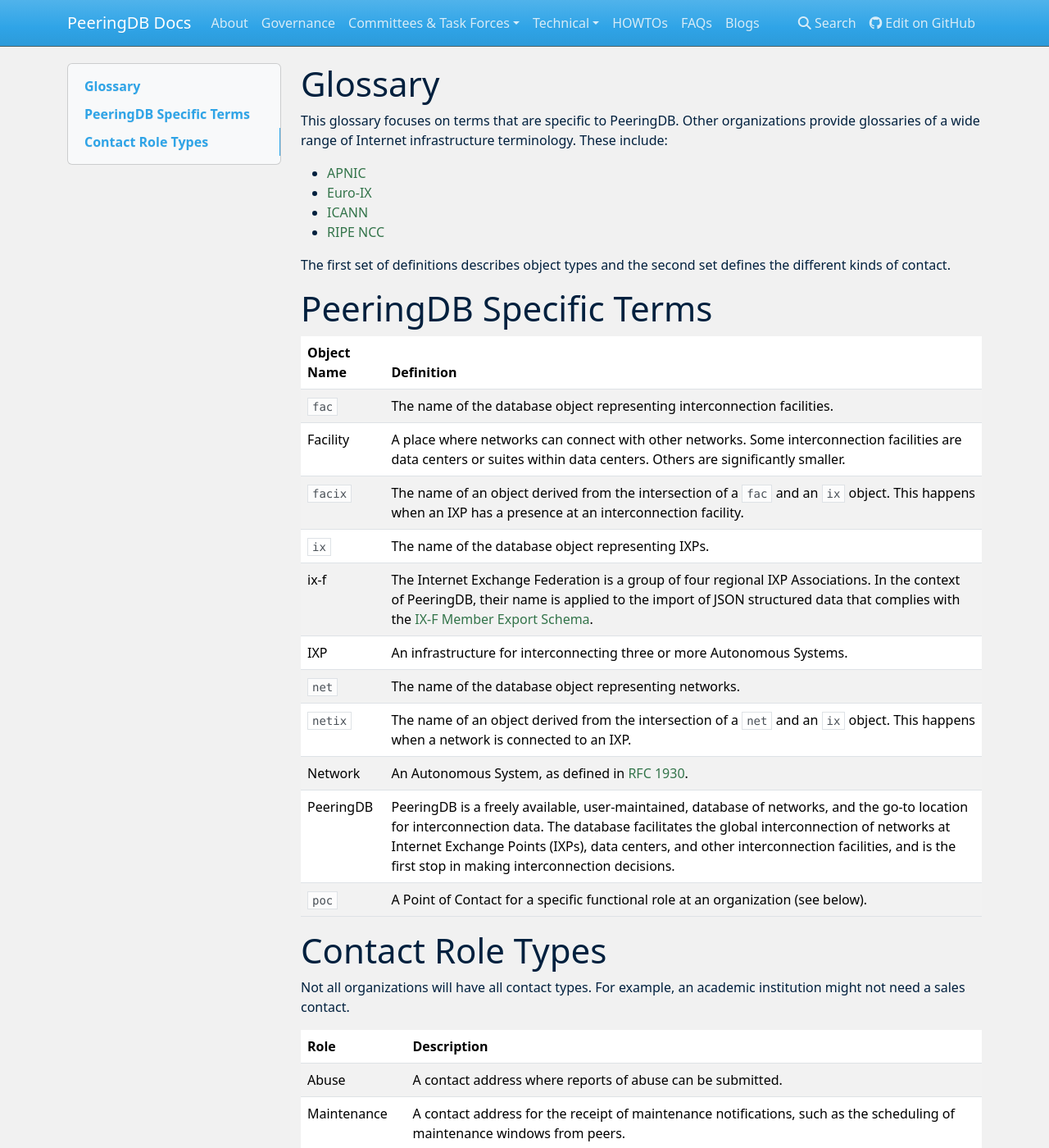
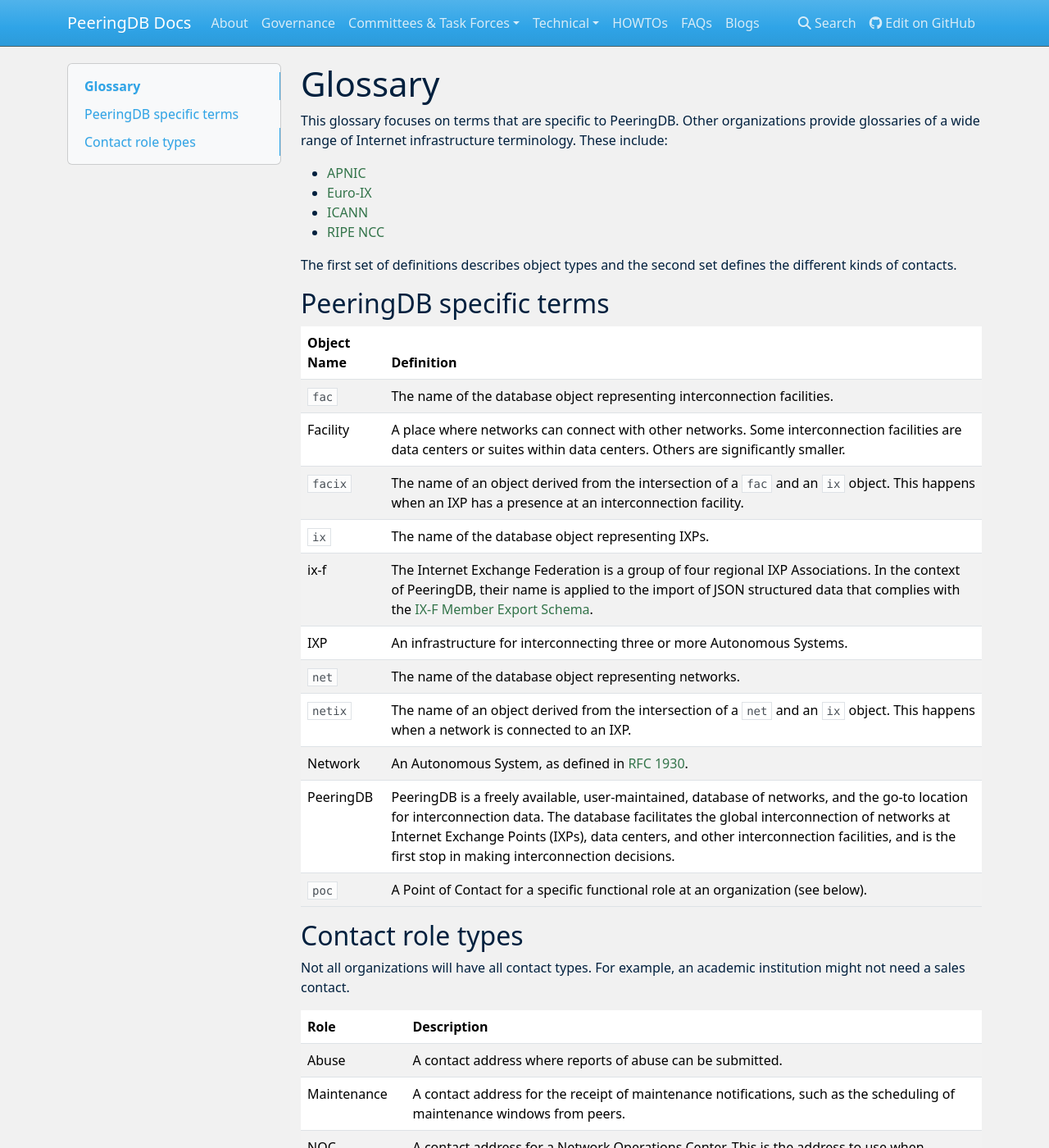
Before and after one commit to peeringdb/docs, an MkDocs documentation site: the page built from docs/glossary.md, in a window 1280 px wide and 1400 px high. Shown: the whole window at 82% size. Built offline with MkDocs 1.6.1, drawn with Linux system fonts in a browser that asks for light colours; nearby versions of some CDN libraries.

Commit message:
Copy edits.

```diff
--- a/docs/glossary.md
+++ b/docs/glossary.md
@@ -7,9 +7,9 @@
 - [ICANN](https://www.icann.org/resources/en/glossary)
 - [RIPE NCC](https://www.ripe.net/manage-ips-and-asns/db/support/documentation/glossary)
 
-The first set of definitions describes object types and the second set defines the different kinds of contact.
+The first set of definitions describes object types and the second set defines the different kinds of contacts.
 
-# PeeringDB Specific Terms
+## PeeringDB specific terms
 
 |  **Object Name**   | **Definition**    |
 | --- | --- |
@@ -25,7 +25,8 @@
 | PeeringDB | PeeringDB is a freely available, user-maintained, database of networks, and the go-to location for interconnection data. The database facilitates the global interconnection of networks at Internet Exchange Points (IXPs), data centers, and other interconnection facilities, and is the first stop in making interconnection decisions. |
 | `poc` | A Point of Contact for a specific functional role at an organization (see below). |
 
-# Contact Role Types
+## Contact role types
+
 Not all organizations will have all contact types. For example, an academic institution might not need a sales contact.
 
 | **Role** | **Description** |
```
Also changed, not shown: docs/index.md (+2 -2 lines).
